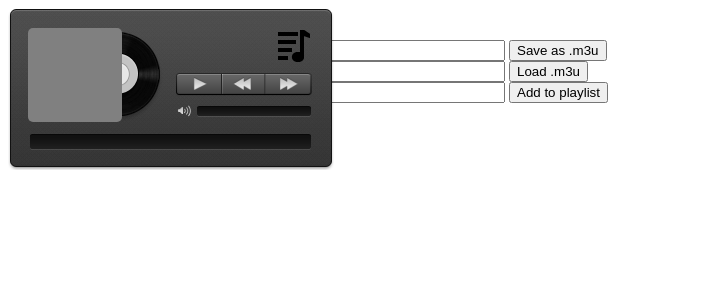
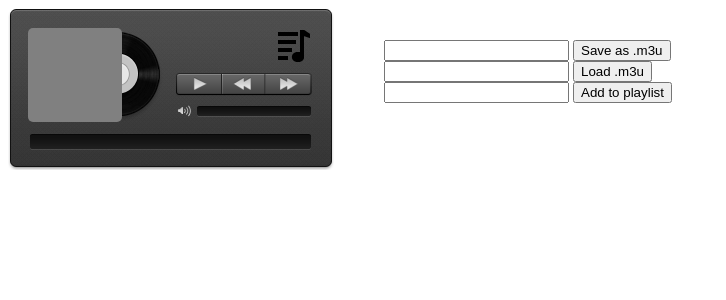
Before and after one commit to angpulangpluma/MusicPlayer, a PHP site: page /MusicPlayer.php in a window 1280 px wide. Shown: the top 300 px of the page, without its empty margins (0-726 px from the left). Run offline with PHP 8.4, Linux system fonts and the light colour scheme.

Commit message:
style change

```diff
--- a/styles.css
+++ b/styles.css
@@ -179,5 +179,5 @@
 .file{
     position: absolute;
     top: 5%;
-    left: 25%;
+    left: 30%;
 }
```
